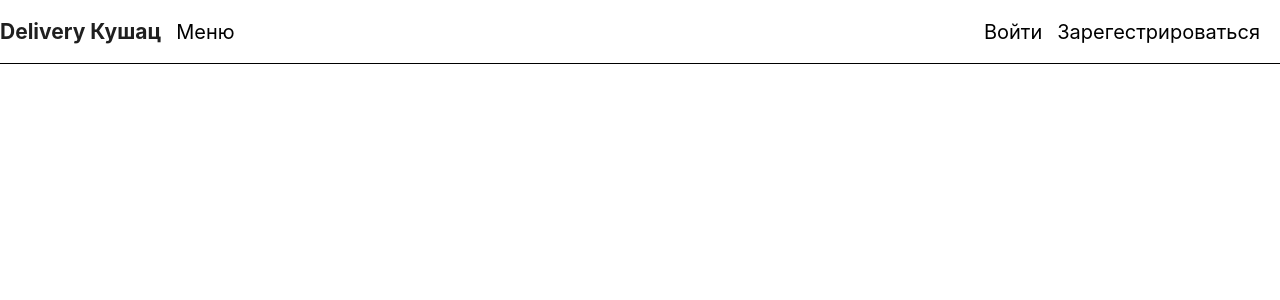
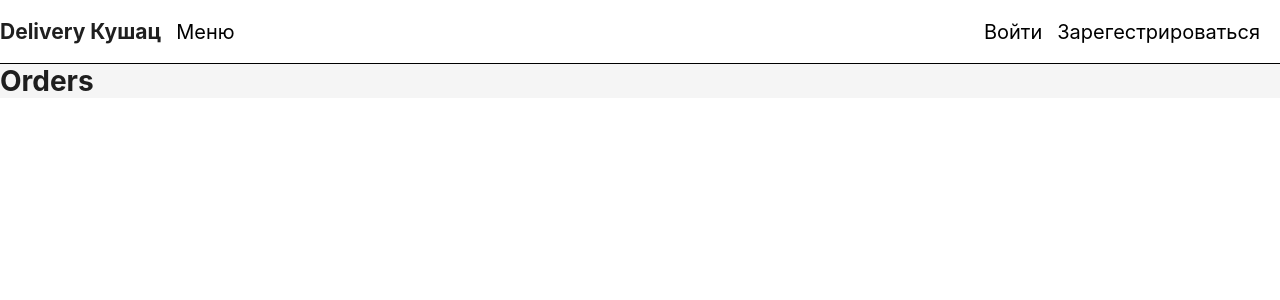
Before and after one commit to SyrykhSergey/food-delivery-react, a React (Create React App) app: page /orders in a window 1280 px wide. Shown: the top 300 px of the page. Built offline with nearby package versions, Linux system fonts and the light colour scheme; no server answers.

Commit message:
Прописал рут для страницы orders

```diff
--- a/src/App.js
+++ b/src/App.js
@@ -8,6 +8,7 @@ import Authorization from "./pages/Authorization";
 import HeaderMenu from "./components/HeaderMenu";
 import ItemMenu from "./pages/ItemMenu";
 import Cart from "./pages/Cart"
+import Orders from "./pages/Orders";
 
 function App() {
     return (
@@ -23,6 +24,7 @@ function App() {
                         <Route path='/authorization' element={<Authorization />} />
                         <Route path='/item/:id' element={<ItemMenu />} />
                         <Route path='/cart' element={<Cart />} />
+                        <Route path='/orders' element={<Orders />} />
                     </Routes>
                 </Content>
             </Layout>
--- /dev/null
+++ b/src/pages/Orders.js
@@ -0,0 +1,11 @@
+import React from 'react';
+
+const Orders = () => {
+    return (
+        <div>
+            <h1>Orders</h1>
+        </div>
+    );
+};
+
+export default Orders;
```
